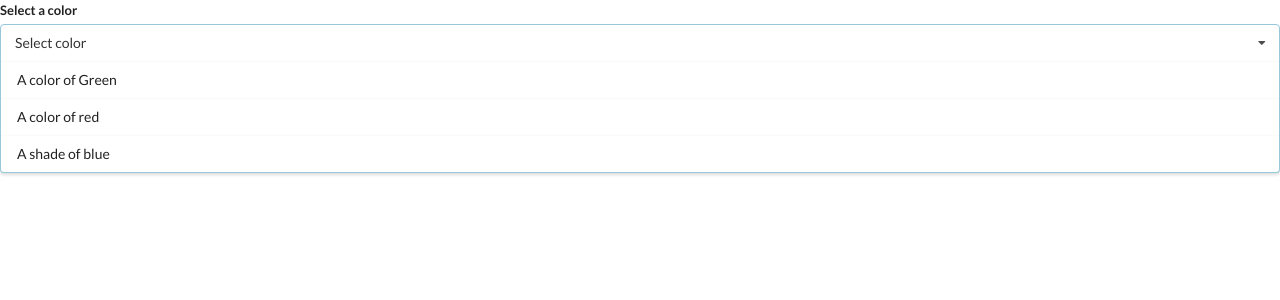
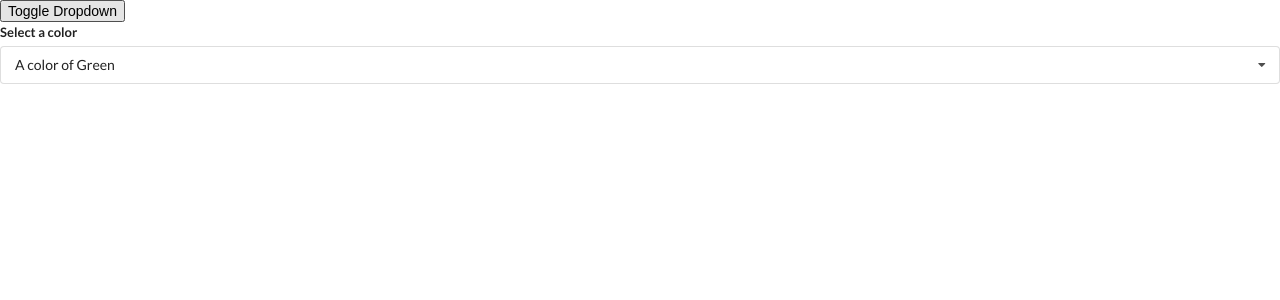
Before and after one commit to Wil1756/React-widget-App, a React (Create React App) app: page / in a window 1280 px wide. Shown: the top 300 px of the page. Built offline with nearby package versions, Linux system fonts and the light colour scheme.

Commit message:
dropdown widget

```diff
--- a/src/App.js
+++ b/src/App.js
@@ -1,4 +1,4 @@
-import React from "react";
+import React, { useState } from "react";
 import Accordion from "./components/Accordion";
 import Search from "./components/Search";
 import Dropdown from "./components/Dropdown";
@@ -32,9 +32,18 @@
     }
 ];
 export default () => {
+    const [selected, setSelected] = useState(options[0]);
+    const [showDropdown, setShowDropdown] = useState(true);
     return (
         <div>
-            <Dropdown options={options} />
+            <button onClick={() => setShowDropdown(!showDropdown)}> Toggle Dropdown</button>
+            {showDropdown ?
+                <Dropdown
+                    selected={selected}
+                    onSelectedChange={setSelected}
+                    options={options}
+                /> : null
+            }
         </div>
     );
 };
--- a/src/components/Dropdown.js
+++ b/src/components/Dropdown.js
@@ -1,23 +1,47 @@
-import React from "react";
+import React, { useState, useEffect, useRef } from "react";
 
 
-const Dropdown = ({ options }) => {
+const Dropdown = ({ options, selected, onSelectedChange }) => {
+    const [open, setOpen] = useState(false);
+    const ref = useRef();
+    useEffect(() => {
+        const onBodyClick = (event) => {
+            if (ref.current.contains(event.target)) {
+                return;
+            }
+            setOpen(false);
+        };
+        document.body.addEventListener('click', onBodyClick, { capture: true });
+        return () => {
+            document.body.removeEventListener('click', onBodyClick, { capture: true });
+        };
+    }, []);
     const renderedOptions = options.map(option => {
+        if (option.value === selected.value) {
+            return null;
+        }
         return (
-            <div key={option.value} className="item">
+            <div
+                key={option.value}
+                className="item"
+                onClick={() => onSelectedChange(option)}
+            >
                 {option.label}
-            </div>
+            </div >
 
         );
     });
     return (
-        <div className="ui form">
+        <div ref={ref} className="ui form">
             <div className="field">
                 <label className="label">Select a color</label>
-                <div className="ui selection dropdown visible active ">
+                <div
+                    onClick={() => setOpen(!open)}
+                    className={`ui selection dropdown ${open ? 'visible active' : ''}`}
+                >
                     <i className="dropdown icon"></i>
-                    <div className="text">Select color</div>
-                    <div className="menu visible transition">{renderedOptions}</div>
+                    <div className="text">{selected.label}</div>
+                    <div className={`menu ${open ? 'visible transition' : ''}`}>{renderedOptions}</div>
                 </div>
             </div>
         </div>
```
